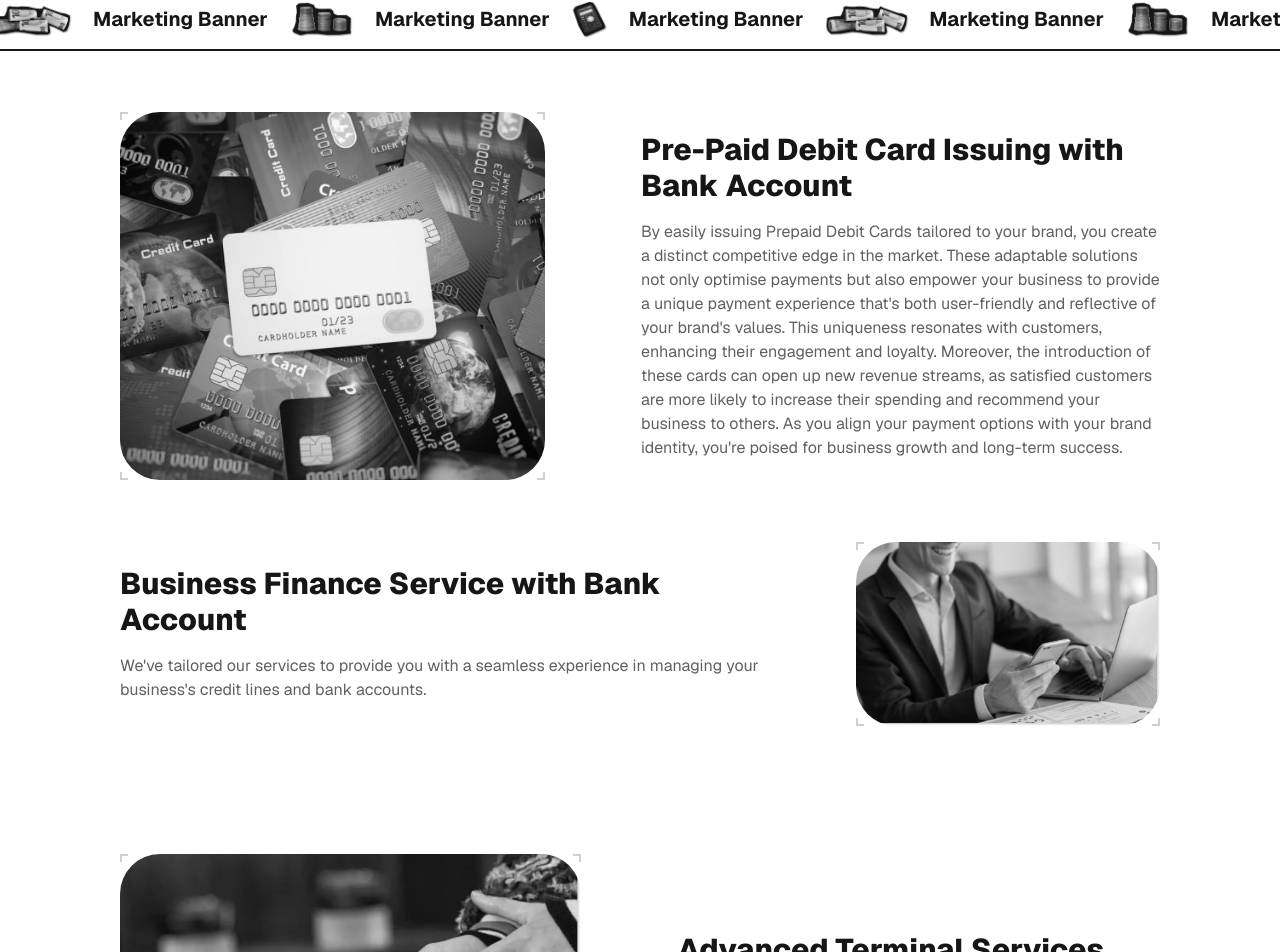
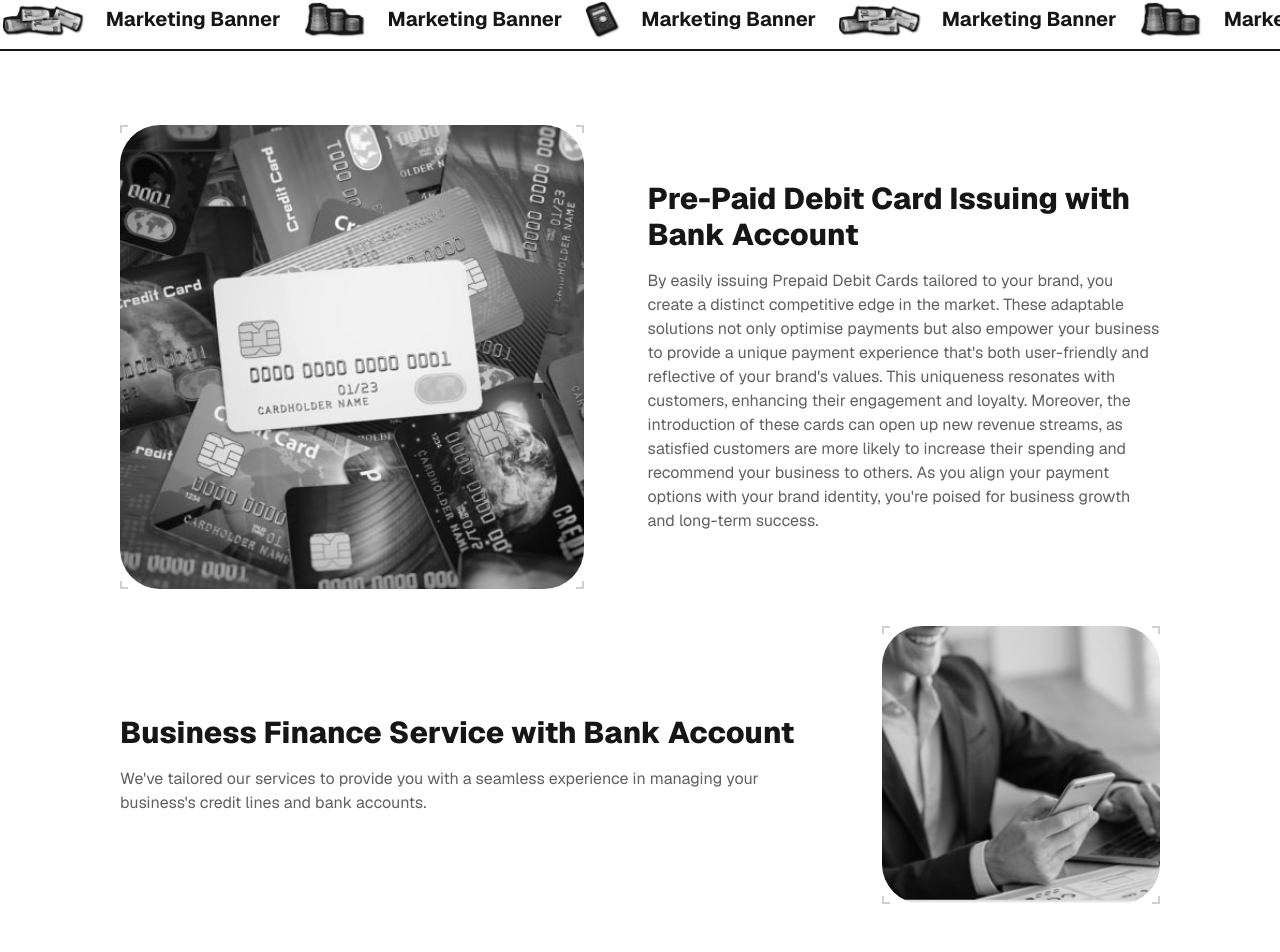
Before and after one commit to arshaan-abh/payments-landing, a Next.js app: page / in a window 1280 px wide. Shown: the part 4158-5110 px from the top of the page. Built offline with nearby package versions, Linux system fonts and the light colour scheme.

Commit message:
Work on hover effect in feature five

```diff
--- a/app/_components/features-five/index.tsx
+++ b/app/_components/features-five/index.tsx
@@ -1,4 +1,5 @@
-import type { FC } from "react";
+"use client";
+import { useState, type FC, useRef, useEffect, useCallback } from "react";
 import Pre from "public/credit-card.jpg";
 import Business from "public/business-finance.jpg";
 import { HoverableImage } from "../hoverable";
@@ -6,33 +7,76 @@ import { HoverableImage } from "../hoverable";
 interface FeatureFiveProps {}
 
 const FeatureFive: FC<FeatureFiveProps> = ({}) => {
+	const biggerHeightValue = 50;
+	const smallerHeightValue = 30;
+
+	const [biggerHeight, setBiggerHeight] = useState<number>(biggerHeightValue);
+	const [smallerHeight, setSmallerHeight] =
+		useState<number>(smallerHeightValue);
+
+	const biggerElementRef = useRef<HTMLDivElement>(null);
+	const smallerElementRef = useRef<HTMLDivElement>(null);
+
+	const mouseMoveHandler = useCallback(() => {
+		setBiggerHeight(smallerHeightValue);
+		setSmallerHeight(biggerHeightValue);
+	}, []);
+	const mouseLeaveHandler = useCallback(() => {
+		setBiggerHeight(biggerHeightValue);
+		setSmallerHeight(smallerHeightValue);
+	}, []);
+
+	useEffect(() => {
+		const smallerElement = smallerElementRef.current;
+
+		smallerElement?.addEventListener("mousemove", mouseMoveHandler);
+		smallerElement?.addEventListener("mouseleave", mouseLeaveHandler);
+		return () => {
+			smallerElement?.removeEventListener("mousemove", mouseMoveHandler);
+			smallerElement?.removeEventListener("mouseleave", mouseLeaveHandler);
+		};
+	}, [mouseLeaveHandler, mouseMoveHandler]);
+
 	return (
-		<div className="w-full h-full px-10 lg:px-20 xl:px-30 xl:max-w-screen-1.5xl flex flex-col justify-evenly">
-			<div className="flex items-center h-2/4 gap-24">
+		<div className="w-full h-full px-10 lg:px-20 xl:px-30 xl:max-w-screen-1.5xl flex flex-col">
+			<div className="grow-2" />
+			<div
+				className="flex items-center gap-16 transition-all"
+				style={{ height: `${biggerHeight}%` }}
+				ref={biggerElementRef}
+			>
 				<HoverableImage
 					src={Pre}
 					alt="Pre"
-					className="h-full object-cover"
+					className="h-full w-max aspect-square object-cover"
 					round
 				/>
+
 				<Card
 					title="Pre-Paid Debit Card Issuing with Bank Account"
 					supportingText="By easily issuing Prepaid Debit Cards tailored to your brand, you create a distinct competitive edge in the market. These adaptable solutions not only optimise payments but also empower your business to provide a unique payment experience that's both user-friendly and reflective of your brand's values. This uniqueness resonates with customers, enhancing their engagement and loyalty. Moreover, the introduction of these cards can open up new revenue streams, as satisfied customers are more likely to increase their spending and recommend your business to others. As you align your payment options with your brand identity, you're poised for business growth and long-term success."
 				/>
 			</div>
-			<div className="flex items-center h-1/4 gap-24">
+			<div className="grow" />
+			<div
+				className="flex items-center gap-16 transition-all"
+				style={{ height: `${smallerHeight}%` }}
+				ref={smallerElementRef}
+			>
 				<Card
 					title="Business Finance Service with Bank Account"
 					supportingText="We've tailored our services to provide you with a seamless experience in managing your business's credit lines and bank accounts."
 				/>
+
 				<HoverableImage
 					src={Business}
 					alt="Business"
-					className="h-full object-cover"
+					className="h-full w-max aspect-square object-cover"
 					round
 					locate
 				/>
 			</div>
+			<div className="grow-2" />
 		</div>
 	);
 };
@@ -52,5 +96,3 @@ export const Card: FC<CardProps> = ({ title, supportingText }) => {
 		</div>
 	);
 };
-
-// TODO grid is not centered
```
